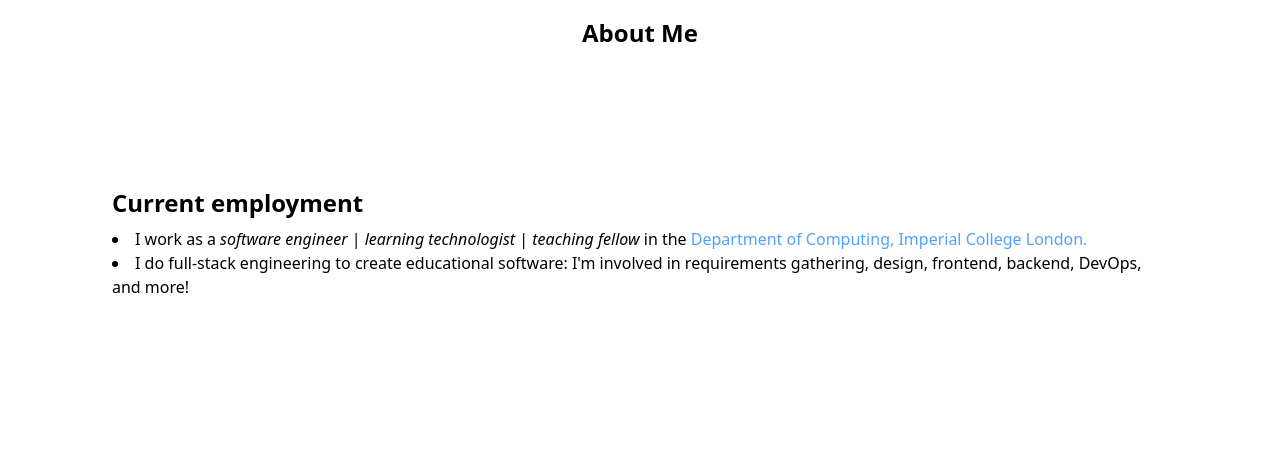
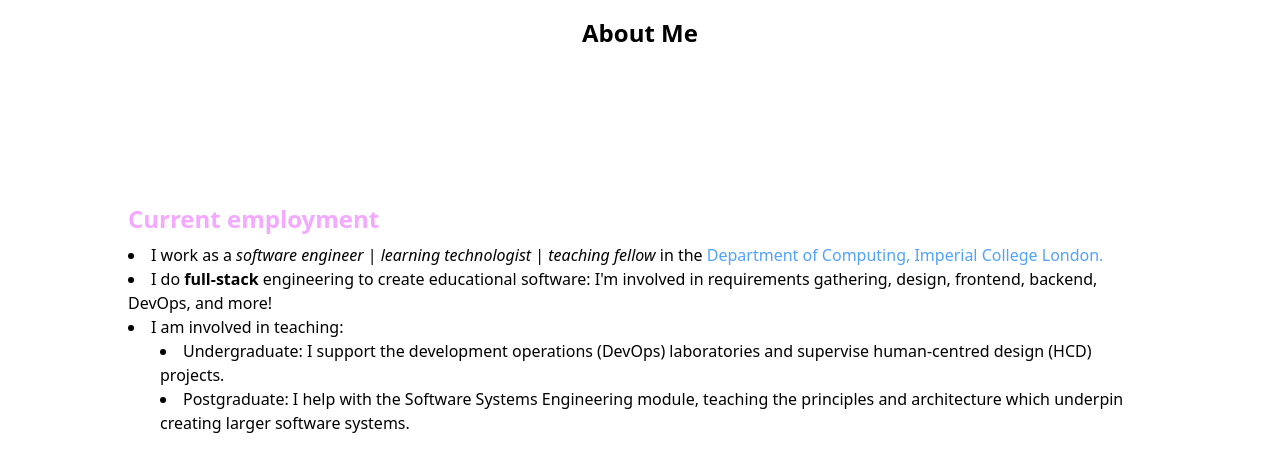
Before and after one commit to zaki-amin/personal-website, a Next.js app: page /about in a window 1280 px wide. Shown: the top 472 px of the page. Built offline with nearby package versions, Linux system fonts and the light colour scheme.

Commit message:
feat: describe teaching in /about

```diff
--- a/src/app/about/page.tsx
+++ b/src/app/about/page.tsx
@@ -12,8 +12,10 @@ export default function About() {
         <h1 className='text-2xl font-bold'>About Me</h1>
       </div>
 
-      <div className='p-28'>
-        <h2 className='text-2xl font-semibold py-2'>Current employment</h2>
+      <div className='p-16 md:p-32'>
+        <h2 className='text-2xl font-semibold py-2 text-fuchsia-300'>
+          Current employment
+        </h2>
         <ul className='flex-col list-disc list-inside'>
           <li>
             I work as a <i>software engineer</i> | <i>learning technologist</i>{' '}
@@ -27,9 +29,23 @@ export default function About() {
             </Link>
           </li>
           <li>
-            I do full-stack engineering to create educational software: I'm
-            involved in requirements gathering, design, frontend, backend,
-            DevOps, and more!
+            I do <strong>full-stack</strong> engineering to create educational
+            software: I&#39;m involved in requirements gathering, design,
+            frontend, backend, DevOps, and more!
+          </li>
+          <li>
+            I am involved in teaching:
+            <ul className='list-disc list-inside pl-8'>
+              <li>
+                Undergraduate: I support the development operations (DevOps)
+                laboratories and supervise human-centred design (HCD) projects.
+              </li>
+              <li>
+                Postgraduate: I help with the Software Systems Engineering
+                module, teaching the principles and architecture which underpin
+                creating larger software systems.
+              </li>
+            </ul>
           </li>
         </ul>
       </div>
```
